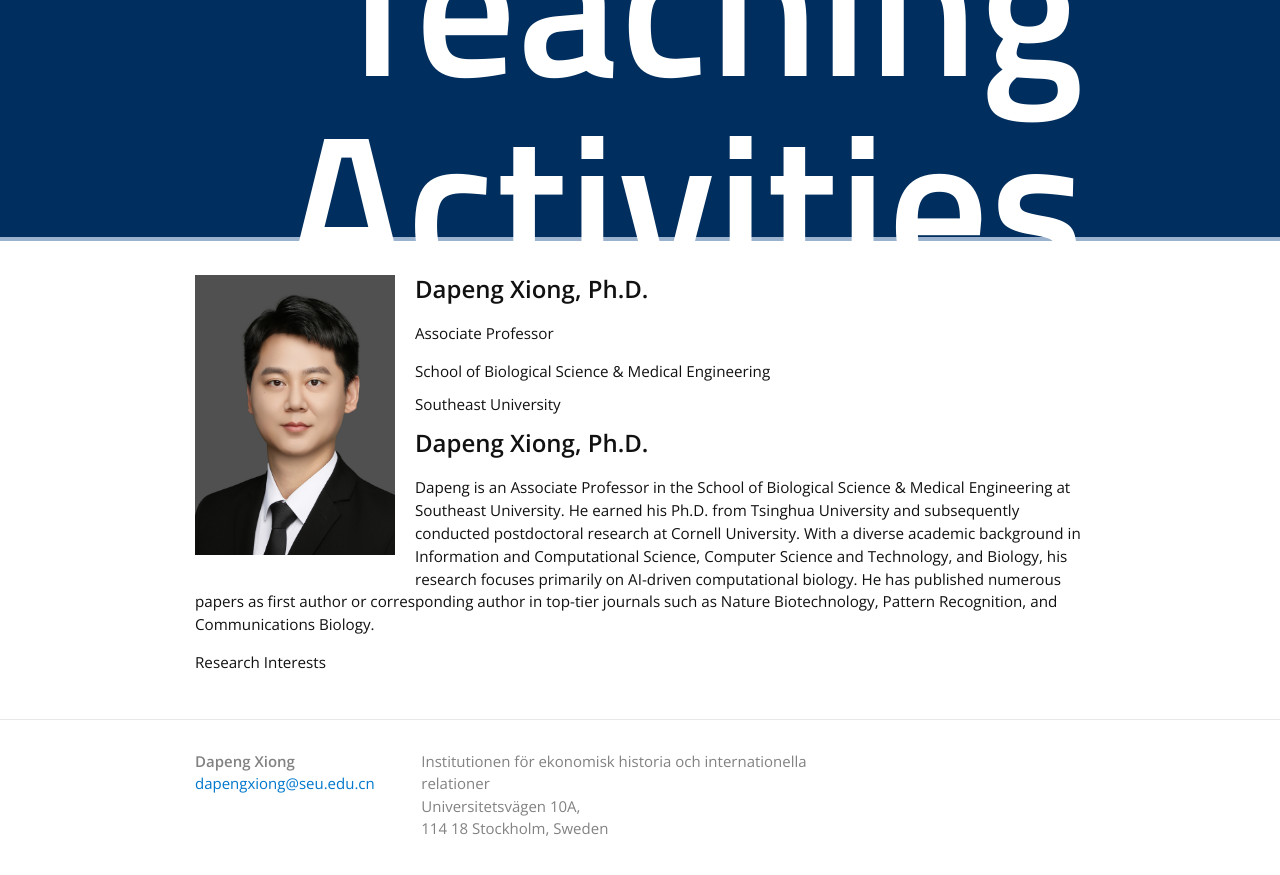
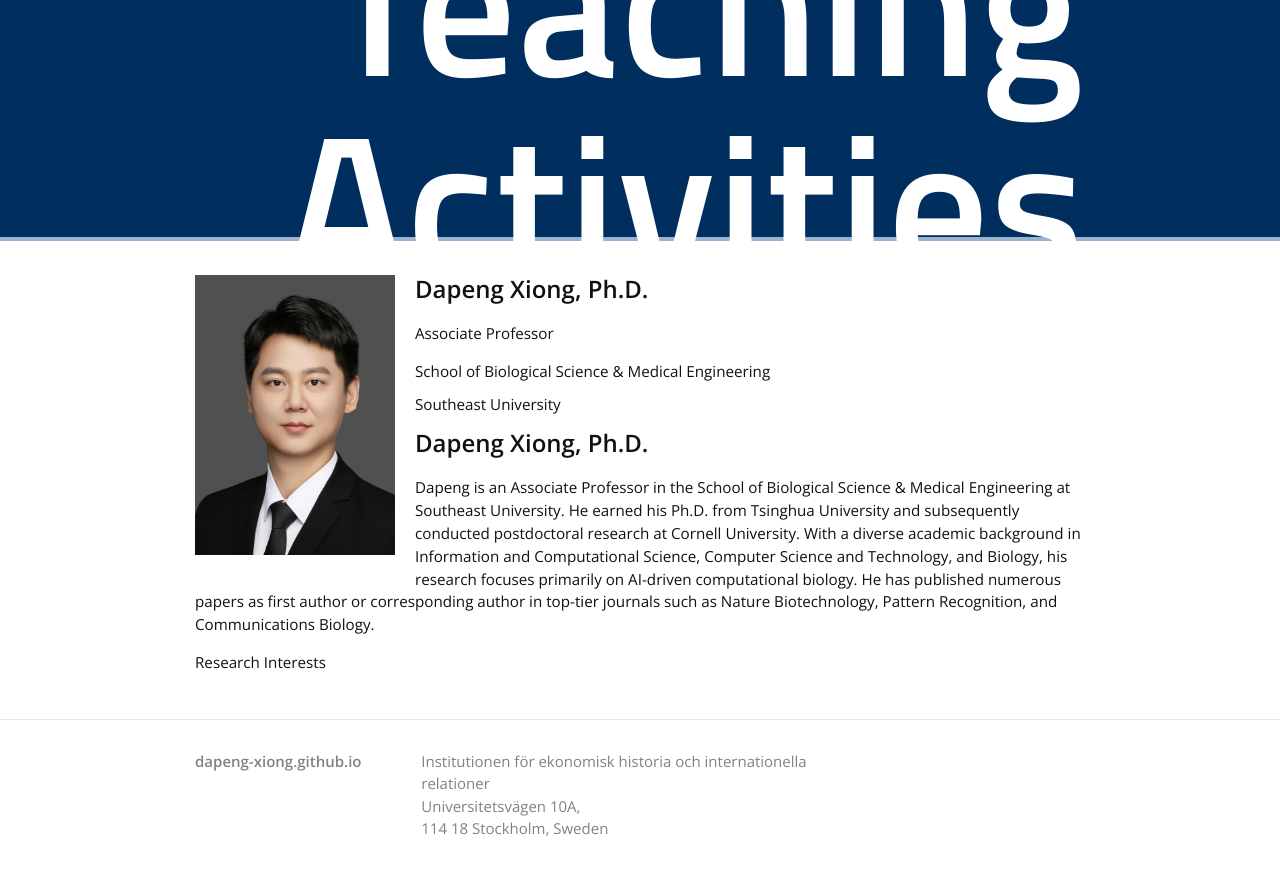
Before and after one commit to dapeng-xiong/dapeng-xiong.github.io, a Jekyll site: the page built from index.html, in a window 1280 px wide and 900 px high, scrolled down 825 px. Shown: the top 875 px of the window. Built offline with Jekyll 4.4.1, drawn with Linux system fonts in a browser that asks for light colours; nearby versions of some CDN libraries; some web fonts are replaced; some of the changed lines change nothing that is shown; some of the changed text lies outside the part shown.

Commit message:
Update _config.yml

```diff
--- a/_config.yml
+++ b/_config.yml
@@ -1,16 +1,6 @@
 # Site settings
-title: Dapeng Xiong
-email: dapengxiong@seu.edu.cn
-description: > # this means to ignore newlines until "baseurl:"
-  I'm a political scientist at Stockholm University with research interests in
-  international conflict and political behavior. Topics on my site include
-  my teaching interests, R, LaTeX, and professional development.
-baseurl: "" # the subpath of your site, e.g. /blog/
-url: "http://svmiller.com" # the base hostname & protocol for your site
-twitter_username: stevenvmiller
-#github_username:  svmiller
-#orcid_id: 0000-0003-4072-6263
-#google_scholar_id: BNr-fb8AAAAJ
+#title: Dapeng Xiong
+#email: dapengxiong@seu.edu.cn
 
 # Build settings
 markdown: kramdown
```
